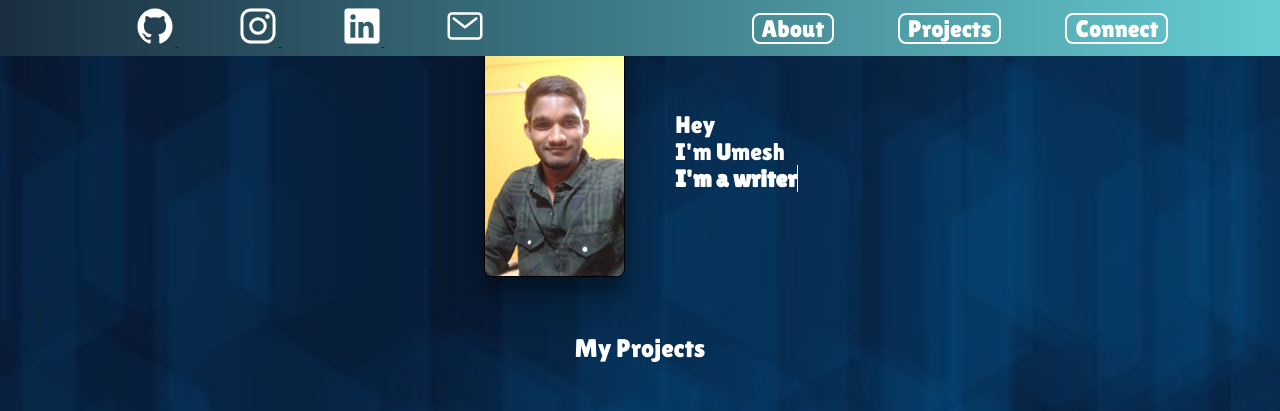
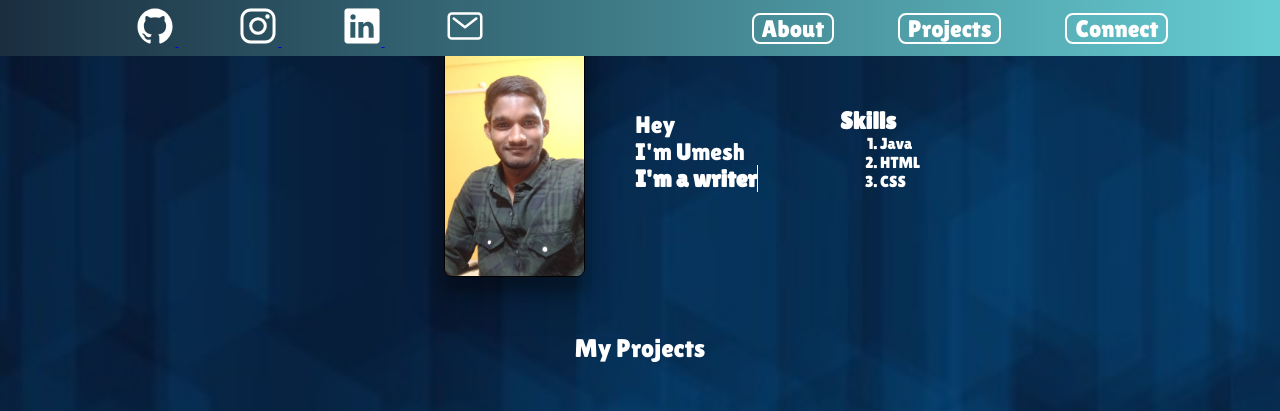
Before and after one commit to Umesh8142/My_portfolio, a plain HTML site: page index.html.html in a window 1280 px wide. Shown: the top 411 px of the page. Drawn offline with nearby package versions, Linux system fonts and the light colour scheme; a web font is replaced by a local one.

Commit message:
new commit

```diff
--- a/my_portfolio.html
+++ b/index.html.html
@@ -49,6 +49,14 @@
                     </h5>
                 </div>
             </div>
+            <div class="Skills">
+                <h2>Skills</h2>
+                <ol>
+                    <li>Java</li>
+                    <li>HTML</li>
+                    <li>CSS</li>
+                </ol>
+            </div>
         </div>
 
 
@@ -58,8 +66,8 @@
             </div>
             <div class="proj-show">
                 <div class="proj-item grow tooltip"><img src="my portfolio.jpg" alt="project-img" >  <span class="tooltiptext">My Portfolio</span>  </div>
-                <div class="proj-item grow tooltip"><img src="https://picsum.photos/1920/1820" alt="project-img" >  <span class="tooltiptext">Lorem ipsum dolor sit amet.</span>  </div>
-                <div class="proj-item grow tooltip"><img src="https://picsum.photos/1920/1820" alt="project-img" >  <span class="tooltiptext">Lorem ipsum dolor sit amet.</span>  </div>
+                <div class="proj-item grow tooltip"><img src="https://picsum.photos/1920/1820" alt="project-img" >  <span class="tooltiptext">E-Commerce</span>  </div>
+                <div class="proj-item grow tooltip"><img src="https://picsum.photos/1920/1820" alt="project-img" >  <span class="tooltiptext">Snake and Ladder</span>  </div>
                 <div class="proj-item grow tooltip"><img src="https://picsum.photos/1920/1820" alt="project-img" >  <span class="tooltiptext">Lorem ipsum dolor sit amet.</span>  </div>
             </div>
         </div>
--- a/style.css
+++ b/style.css
@@ -21,6 +21,9 @@ https://github.com/Rohanfizz/Acciojob-HTML_CSS*/
     background-image: url(wallpaper.jpg);
     background-size: cover;
     width: auto;
+}
+.Skills{
+    color: white;
 }
 .navbar{
     position: sticky;
```
